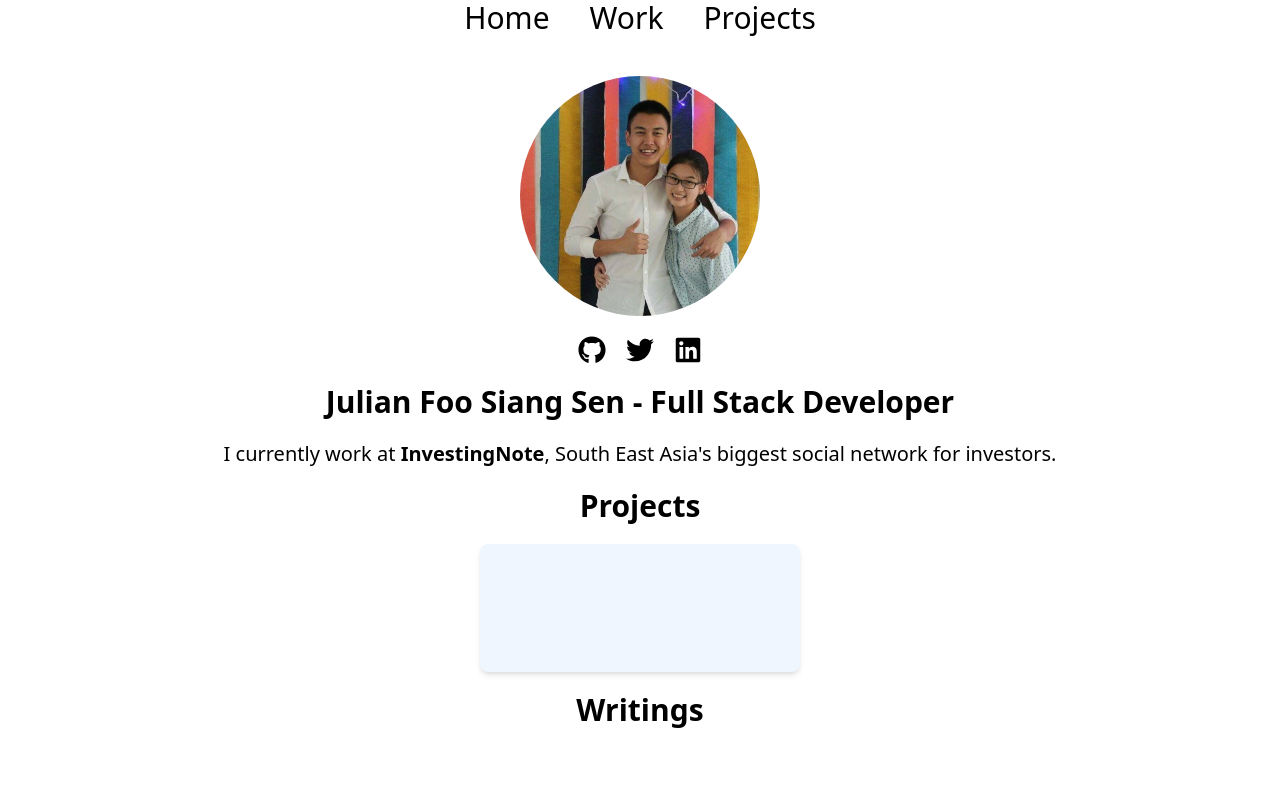
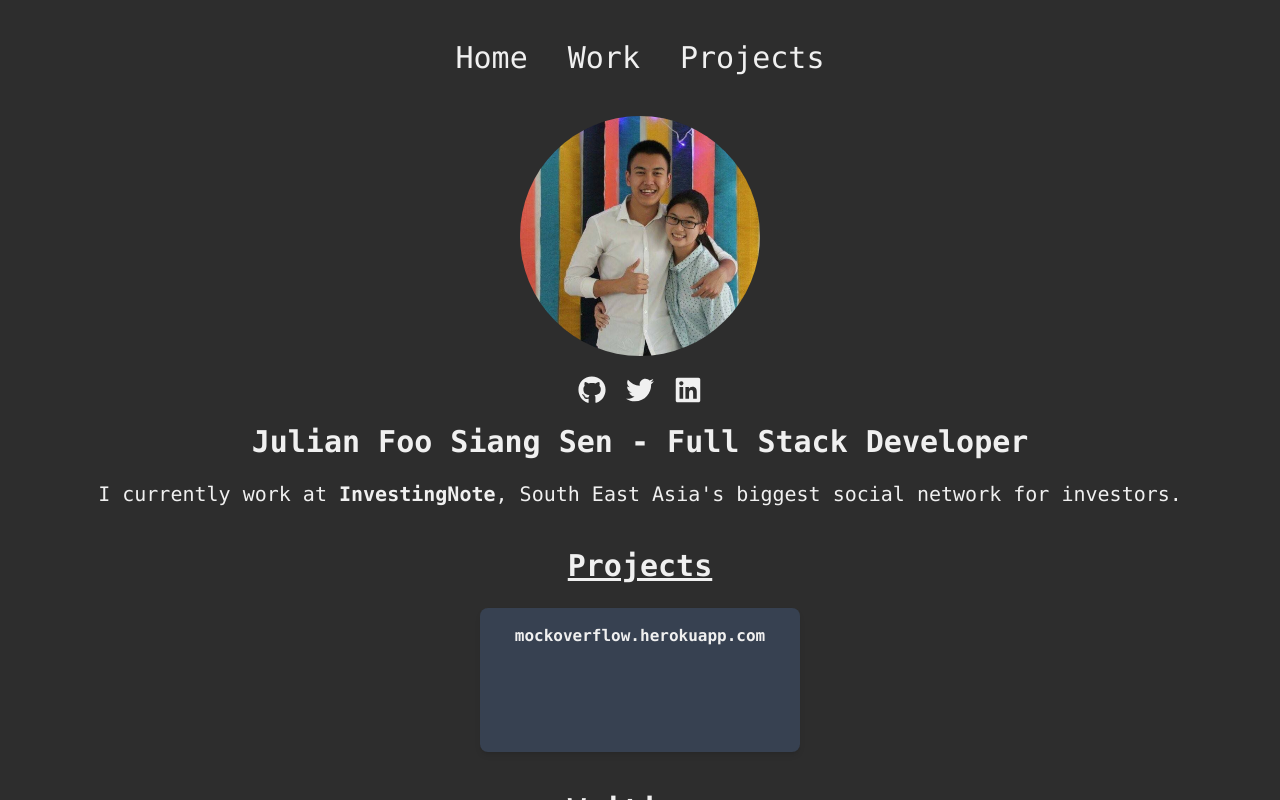
Before and after one commit to julianfssen/julian-portfolio, a React (Create React App) app: page / in a window 1280 px wide. Built offline with nearby package versions, Linux system fonts and the light colour scheme; no server answers.

Commit message:
Changed BG color to black, added various design refinements to style homepage

```diff
--- a/src/App.js
+++ b/src/App.js
@@ -4,7 +4,7 @@ import './assets/main.css';
 
 function App() {
   return (
-    <div className="App">
+    <div className="App font-mono">
 			<Section />
     </div>
   );
--- a/src/PreviewCard.js
+++ b/src/PreviewCard.js
@@ -1,7 +1,7 @@
 import React, { useState, useEffect } from 'react';
 import './assets/main.css';
 
-function PreviewCard({ url }) {
+function PreviewCard({ url, demo_url }) {
 	const [ repoData, setRepoData ] = useState({});
 
 	const repoRequest = new Request(url);
@@ -23,8 +23,8 @@ function PreviewCard({ url }) {
 	useEffect(() => getRepos(repoRequest), []);
 
 	return (
-		<div className='mx-auto rounded-lg w-80 h-32 bg-blue-50 shadow-md'>
-			<div className='text-lg font-semibold'>
+		<div className='mx-auto rounded-lg w-80 h-36 shadow-md bg-gray-700 pt-2'>
+			<div className='text-2xl font-semibold hover:text-red-700'>
 			  <a
 					href={repoData.html_url}
 					target='_blank'
@@ -33,7 +33,16 @@ function PreviewCard({ url }) {
 					{repoData.name}
 				</a>
 			</div>
-			<div className='text-lg'>{repoData.description}</div>
+			<div className='text-base mt-2'>{repoData.description}</div>
+			<div className='text-base mt-2 font-semibold hover:text-red-700'>{demo_url ?
+			  <a
+				  href='https://mockoverflow.herokuapp.com/'
+				>
+					mockoverflow.herokuapp.com
+				</a>
+			  : ''
+				}
+			</div>
 		</div>
 	)
 }
--- a/src/Project.js
+++ b/src/Project.js
@@ -11,12 +11,14 @@ function ProjectCard() {
 }
 
 function Project() {
-	return (
-		<div className='flex flex-shrink-0 p-6 max-w-sm mx-auto bg-white rounded-xl shadow-md'>
-		  <div className='text-xl font-medium text-black'>Projects</div>
-			<h3>Some of the projects I've worked on</h3>
-		</div>
-	)
+	//return (
+	//	<div className='flex flex-shrink-0 p-6 max-w-sm mx-auto bg-white rounded-xl shadow-md'>
+	//	  <div className='text-xl font-medium text-black'>Projects</div>
+	//		<h3>Some of the projects I've worked on</h3>
+	//	</div>
+	//)
+
+	return <h2>Coming soon!</h2>
 }
 
 export default Project;
--- a/src/Section.js
+++ b/src/Section.js
@@ -12,15 +12,15 @@ function Navbar(){
 		<Router>
 			<div>
 				<nav>
-					<ul className='space-x-10'>
+					<ul className='space-x-10 my-10'>
 						<li className='inline-block'>
-							<Link className='hover:text-red-700 hover:underline active:text-red-500 text-3xl' to='/'>Home</Link>
+							<Link className='hover:text-red-700 active:text-red-500 text-3xl' to='/'>Home</Link>
 						</li>
 						<li className='inline-block'>
-							<Link className='hover:text-red-700 hover:underline active:text-red-500 text-3xl' to='/work'>Work</Link>
+							<Link className='hover:text-red-700 active:text-red-500 text-3xl' to='/work'>Work</Link>
 						</li>
 						<li className='inline-block'>
-							<Link className='hover:text-red-700 hover:underline active:text-red-500 text-3xl' to='/projects'>Projects</Link>
+							<Link className='hover:text-red-700 active:text-red-500 text-3xl' to='/projects'>Projects</Link>
 						</li>
 					</ul>
 				</nav>
@@ -71,13 +71,14 @@ function Home(){
 			  	I currently work at <a href='https://www.investingnote.com/' className='hover:text-red-700 font-semibold' target='blank'>InvestingNote</a>, South East Asia's biggest social network for investors.
 			  </div>
 			  <div>
-			  	<div className='text-3xl font-bold my-5'>Projects</div>
+			  	<div className='text-3xl font-bold my-6 mt-10 underline'>Projects</div>
 			  	<div className=''>
-			  		<PreviewCard url='https://api.github.com/repos/julianfssen/mockoverflow'/>
+			  		<PreviewCard url='https://api.github.com/repos/julianfssen/mockoverflow' demo_url='https://mockoverflow.herokuapp.com/'/>
 			  	</div>
 			  </div>
 			  <div>
-			  	<div className='text-3xl font-bold my-5'>Writings</div>
+			  	<div className='text-3xl font-bold mt-10 underline'>Writings</div>
+			  	<div className='text-xl my-5'>Coming soon!</div>
 			  </div>
 			</div>
 		</React.Fragment>
--- a/src/Work.js
+++ b/src/Work.js
@@ -3,7 +3,7 @@ import './assets/main.css';
 
 function Work() {
 	return (
-		<h2>Work</h2>
+		<h2>Coming soon!</h2>
 	)
 }
 
--- a/src/index.css
+++ b/src/index.css
@@ -1,3 +1,10 @@
+html {
+	overflow: auto;
+	height: 100%;
+	background-color: rgba(45, 45, 45, 1);
+	color: rgb(240, 240, 240);
+}
+
 body {
   margin: 0;
   font-family: -apple-system, BlinkMacSystemFont, 'Segoe UI', 'Roboto', 'Oxygen',
@@ -5,6 +12,8 @@ body {
     sans-serif;
   -webkit-font-smoothing: antialiased;
   -moz-osx-font-smoothing: grayscale;
+	overflow: auto;
+	height: 100%;
 }
 
 code {
```
Also changed, not shown: 1 other file (tests, documents, lock files or other folders).
